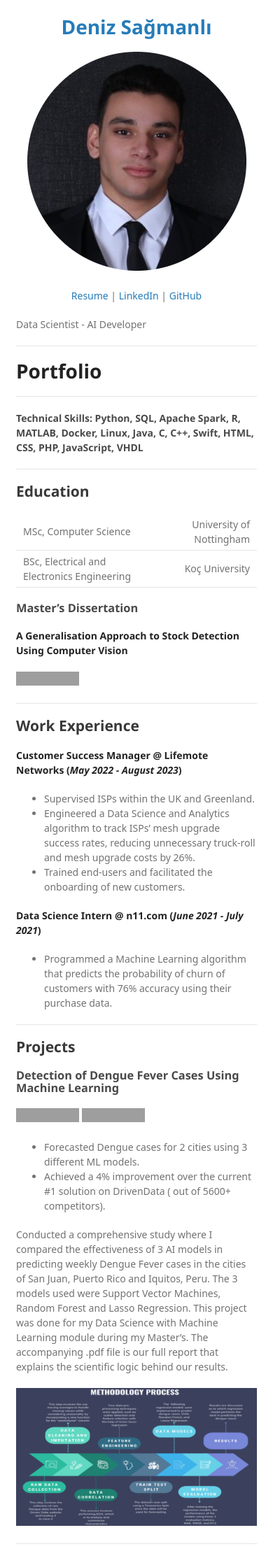
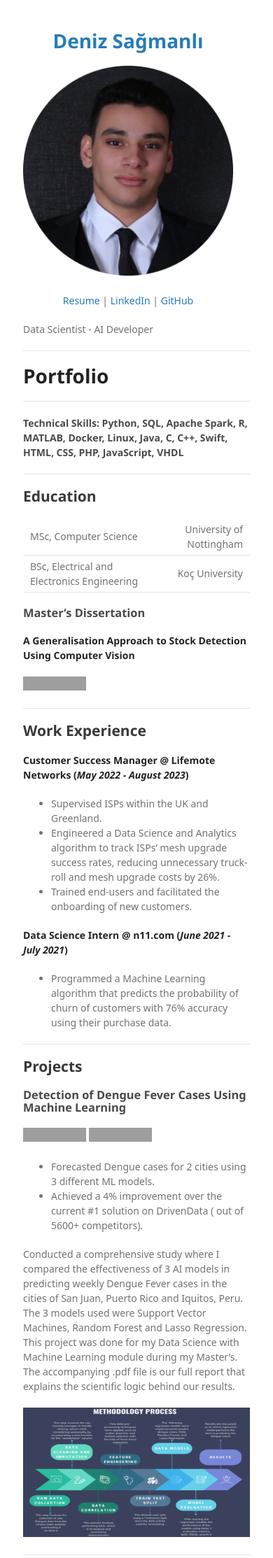
Before and after one commit to dsagmanli/dsagmanli.github.io, a Jekyll site: the page built from README.md, in a window 390 px wide. Shown: the top 2227 px of the page at 70% size. Built offline with Jekyll 4.4.1, drawn with Linux system fonts in a browser that asks for light colours; some web fonts are replaced; our own code applies the rules of GitHub Pages for plain Markdown files; grey boxes are pictures that could not be loaded.

Commit message:
Update jekyll-theme-minimal.scss

```diff
--- a/_sass/jekyll-theme-minimal.scss
+++ b/_sass/jekyll-theme-minimal.scss
@@ -56,8 +56,10 @@ a:hover small {
 }
 
 .wrapper {
-  width:860px;
-  margin:0 auto;
+  width: 90vw; /* Full viewport width with padding on the sides */
+  max-width: 1000px; /* Limit width on larger screens */
+  margin: 0 auto;
+  padding: 0 10px; /* Optional padding for content spacing */
 }
 
 blockquote {
@@ -105,10 +107,13 @@ img {
 }
 
 header {
-  width:270px;
-  float:left;
-  position:fixed;
-  -webkit-font-smoothing:subpixel-antialiased;
+  width: 30%; /* Set sidebar to 30% of the viewport */
+  max-width: 300px; /* Limit to 300px for consistent appearance */
+  margin-top: 20px;
+  float: left;
+  position: fixed;
+  text-align: center; /* Center align content in the sidebar */
+  padding: 0 10px;
 }
 
 ul.downloads {
@@ -172,9 +177,10 @@ strong {
 }
 
 section {
-  width:500px;
-  float:right;
-  padding-bottom:50px;
+  width: 60%; /* Set main content to 60% of the viewport */
+  max-width: 600px; /* Limit width for readability */
+  margin-left: 40%; /* Move it to the right of the sidebar */
+  padding-bottom: 50px;
 }
 
 small {
@@ -194,6 +200,24 @@ footer {
   position:fixed;
   bottom:50px;
   -webkit-font-smoothing:subpixel-antialiased;
+}
+
+@media (max-width: 768px) {
+  .wrapper {
+    width: 100vw; /* Use full width on smaller screens */
+  }
+
+  section {
+    width: 100%; /* Main content takes full width */
+    margin-left: 0;
+    float: none;
+  }
+
+  header {
+    width: 100%; /* Sidebar also takes full width */
+    position: relative;
+    float: none;
+  }
 }
 
 @media print, screen and (max-width: 960px) {
```
